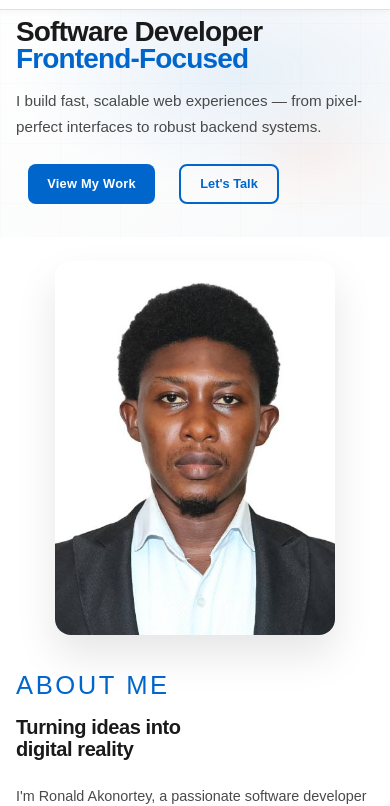
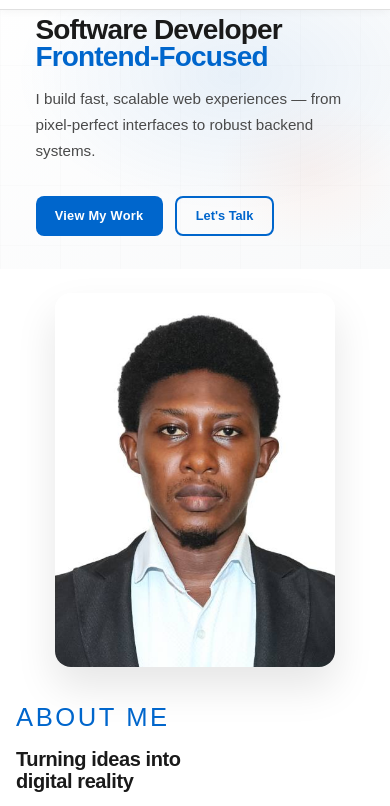
Before and after one commit to Ronnie-coder1/Ronald-Akonortey-Portfolio, a plain HTML site: page index.html in a window 390 px wide. Shown: the part 55-861 px from the top of the page. Drawn offline with Linux system fonts and the light colour scheme.

Commit message:
Fix hero section spacing on desktop and mobile

```diff
--- a/index.html
+++ b/index.html
@@ -136,14 +136,16 @@
 
   /* Hero */
   #hero {
-    min-height: 100vh;
+    position: relative;
     display: flex;
     align-items: center;
-    padding: clamp(5rem, 10vh, 8rem) clamp(1.5rem, 5vw, 3rem) clamp(3rem, 8vh, 7rem);
-    position: relative;
+    justify-content: flex-start;
+    min-height: 100vh;
+    padding: 0 clamp(2rem, 8vw, 8rem);
+    padding-top: 80px;
     overflow: hidden;
     background: linear-gradient(135deg, var(--light-bg) 0%, var(--light-bg2) 100%);
-  }
+}
   .hero-bg {
     position: absolute;
     inset: 0;
@@ -157,7 +159,13 @@
                       linear-gradient(90deg, rgba(0,0,0,0.01) 1px, transparent 1px);
     background-size: 60px 60px;
   }
-  .hero-content { position: relative; max-width: 900px; }
+
+.hero-content {
+    position: relative;
+    width: 100%;
+    max-width: 1100px;
+    margin: 0;
+}
   .hero-tag {
     display: inline-flex;
     align-items: center;
@@ -173,7 +181,13 @@
     background: rgba(16, 185, 129, 0.08);
     border-color: var(--success);
   }
-
+  .hero-tag::before {
+    content: '';
+    width: 6px; height: 6px;
+    border-radius: 50%;
+    background: var(--success);
+    animation: pulse 2s infinite;
+  }
   @keyframes pulse {
     0%, 100% { opacity: 1; transform: scale(1); }
     50% { opacity: 0.4; transform: scale(0.8); }
@@ -186,6 +200,7 @@
     letter-spacing: -0.03em;
     margin-bottom: clamp(1rem, 3vw, 2rem);
     color: var(--text);
+
   }
   h1 .line { display: block; overflow: hidden; }
   h1 .accent { color: var(--primary); }
@@ -196,12 +211,17 @@
   .hero-desc {
     font-size: clamp(0.95rem, 3vw, 1.1rem);
     color: var(--text-light);
-    max-width: 500px;
+    max-width: 700px;
     line-height: 1.7;
     margin-bottom: clamp(1.5rem, 4vw, 3rem);
     font-weight: 300;
   }
-  .hero-actions { display: flex; gap: 1rem; flex-wrap: wrap; }
+ .hero-actions{
+    margin-top:2rem;
+    display:flex;
+    gap:1rem;
+    flex-wrap:wrap;
+}
   .btn-primary {
     display: inline-flex;
     align-items: center;
@@ -613,18 +633,36 @@
   @media (max-width: 1024px) {
     nav { padding: 1rem 1.5rem; }
     .about-grid { gap: clamp(2rem, 5vw, 4rem); }
+     .hero-content {
+        max-width: 900px;
+        margin-left: 5vw;
+    }
+
+    h1 {
+        font-size: clamp(3.5rem, 6vw, 6rem);
+    }
+
+    .hero-desc {
+        max-width: 600px;
+    }
   }
+
+
+
 @media (max-width: 768px) {
-    nav { padding: 0.875rem 1.25rem; }
+    nav { padding: 0.65rem 1.25rem; }
     .nav-links { display: none; }
     .hamburger { display: flex; }
+  #hero {
+    min-height: auto;
+    height: auto;
+    padding: 90px 1rem 3rem;
+    align-items: flex-start;
+  }
 
-    #hero {
-      align-items: flex-start;
-      min-height: auto;
-      padding: 5.5rem clamp(1rem, 4vw, 2rem) 1.5rem;
-    }
-
+  .hero-content {
+    margin-top: 1rem;
+  }
     .about-grid {
       grid-template-columns: 1fr;
       gap: clamp(2rem, 4vw, 3rem);
@@ -734,7 +772,7 @@
   <a href="#projects" class="mobile-link">Projects</a>
   <a href="#contact" class="mobile-link">Contact</a>
 </div>
-<br>
+
 <!-- Hero -->
 <section id="hero">
   <div class="hero-bg"></div>
@@ -749,9 +787,9 @@
     <p class="hero-desc">I build fast, scalable web experiences —
       from pixel-perfect interfaces to robust backend systems.</p>
     <div class="hero-actions">
-      <br>
+
       <a href="#projects" class="btn-primary">View My Work</a>
-      <br>
+
       <a href="#contact" class="btn-ghost">Let's Talk</a>
     </div>
   </div>
```
